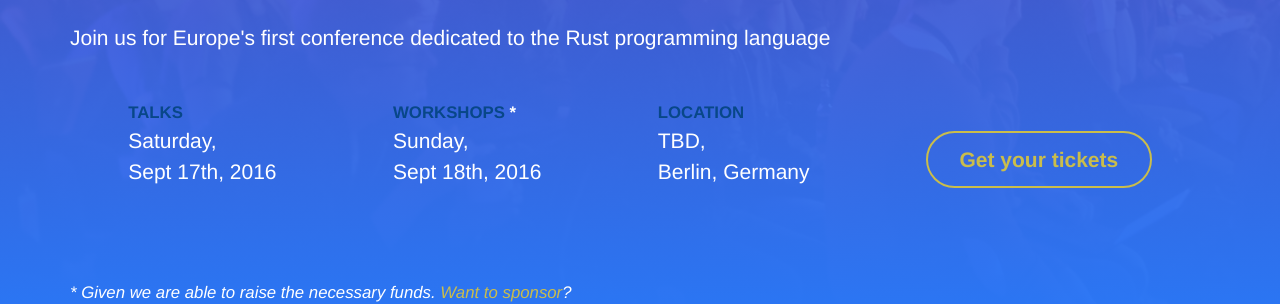
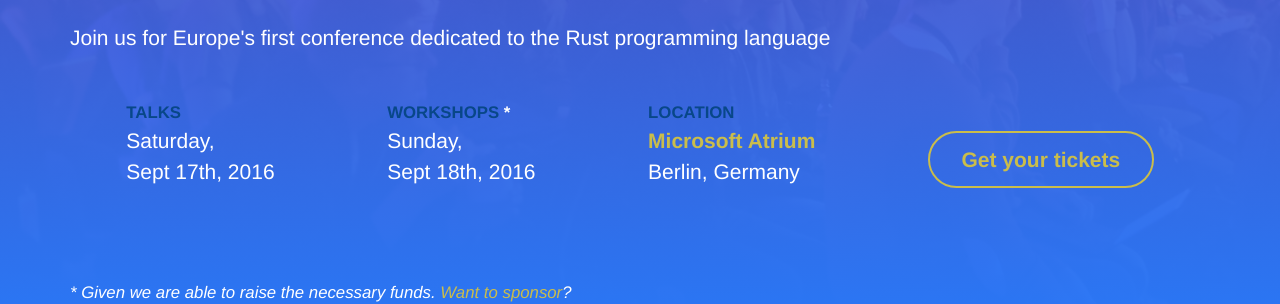
Before and after one commit to RustFestEU/blog.rustfest.eu, a Jekyll site: the page built from index.html, in a window 1280 px wide. Shown: the part 207-511 px from the top of the page. Built offline with Jekyll 4.4.1, drawn with Linux system fonts in a browser that asks for light colours.

Commit message:
Adding microsoft atrium

```diff
--- a/_sass/components/_home.scss
+++ b/_sass/components/_home.scss
@@ -30,6 +30,13 @@
   padding: 3em 0;
 }
 
+.location {
+  a, a:hover, a:visited {
+    color: $brand_yellow;
+    font-weight: bold;
+  }
+}
+
 #news {
   h2 {
     margin: 0;
--- a/index.html
+++ b/index.html
@@ -25,12 +25,12 @@
         </p>
       </div>
 
-      <div>
+      <div class="location">
         <p class="desc">Location</p>
         <p>
-          <address>
-            TBD, <br/>
-            Berlin, Germany
+          <address title="Unter den Linden 17, 10117 Berlin">
+            <a href="https://www.microsoft.com/de-de/berlin/atrium/">Microsoft Atrium</a><br />
+            Berlin, Germany<br/>
           </address>
         </p>
       </div>
```
